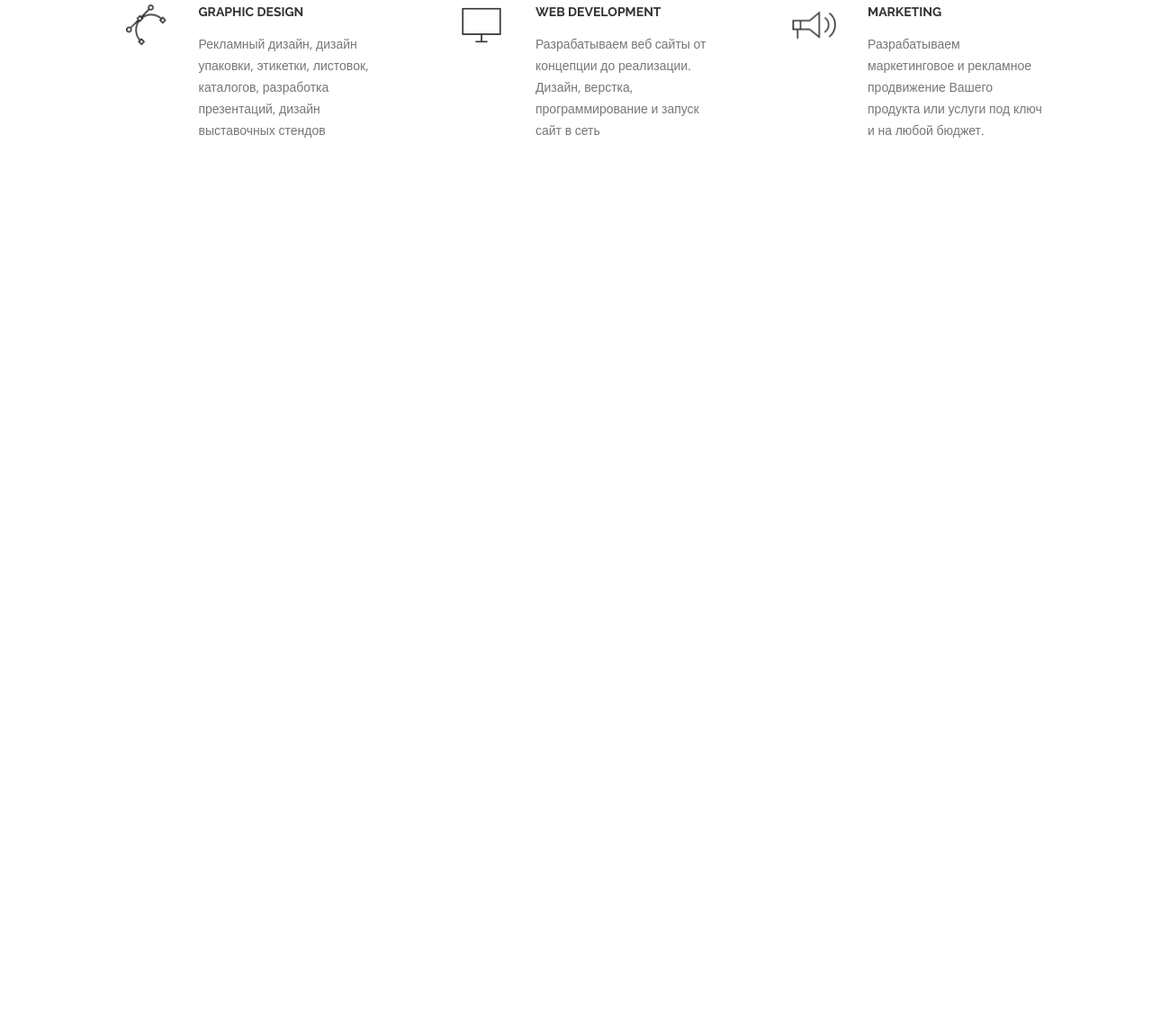
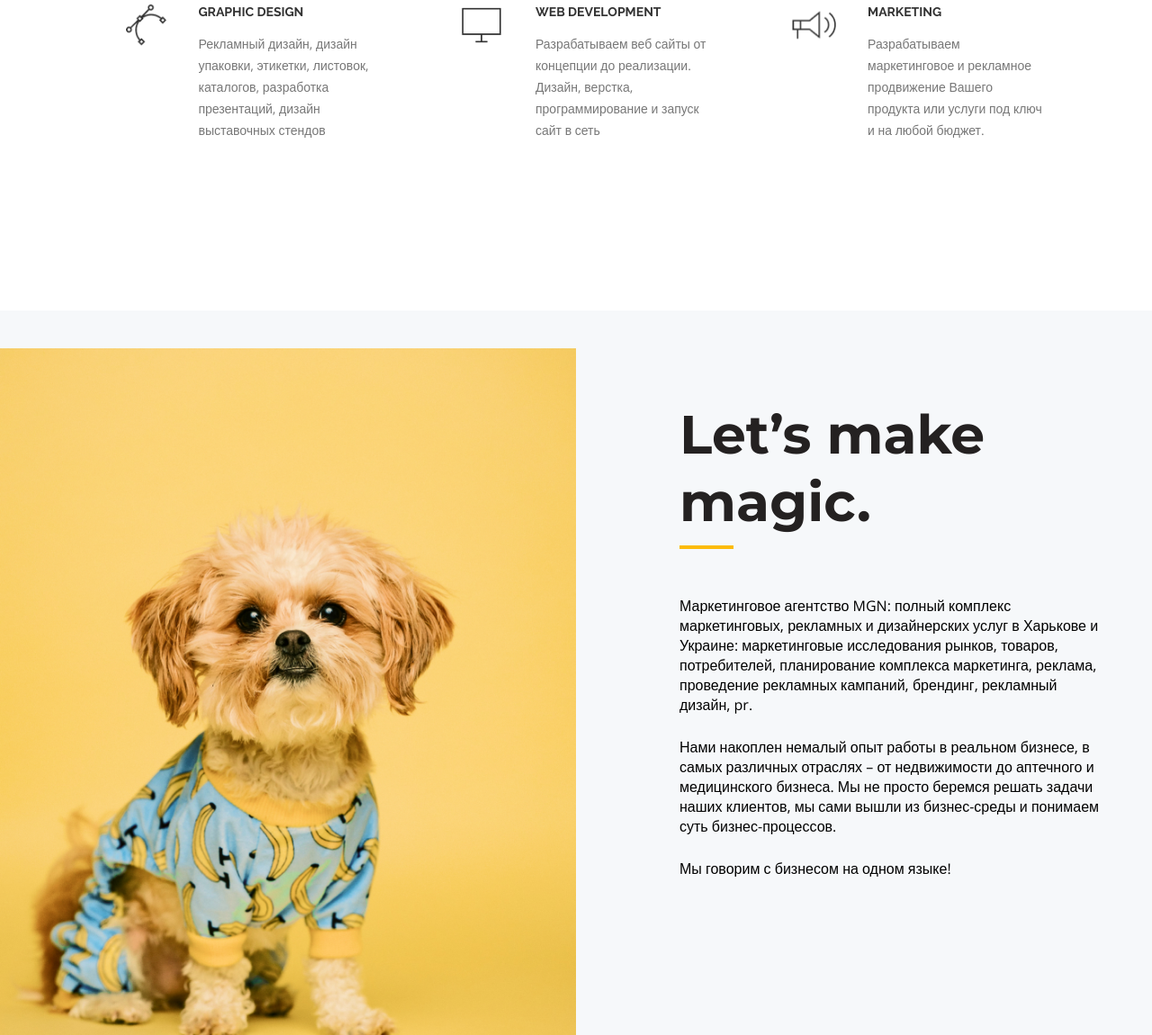
Before and after one commit to UsoTimofey/marcketing, a plain HTML site: page index.html in a window 1280 px wide. Shown: the part 1767-2917 px from the top of the page at 90% size. Before the commit the page ends 2112 px from the top, so only its background shows below. Drawn offline with nearby package versions, Linux system fonts and the light colour scheme.

Commit message:
third commit

```diff
--- a/index.html
+++ b/index.html
@@ -32,7 +32,7 @@
                                 </a>
                             </li>
                             <li class="menu__list-item">
-                                <a href="#portfolio" class="menu__list-link">
+                                <a href="" class="menu__list-link">
                                     PORTFOLIO
                                 </a>
                             </li>
@@ -77,7 +77,7 @@
             </div>
         </div>
     </section>
-    <section class="expertise" id="portfolio">
+    <section class="expertise" >
         <div class="container">
             <h2 class="title expertise__title">Our Expertise</h2>
             <div class="expertise__inner">
@@ -130,6 +130,23 @@
             </div>
         </div>
     </section>
-
+    <section class="magic">
+        <div class="container">
+            <div class="magic__inner">
+                <h2 class="title magic__title">Let’s make magic.</h2>
+                <div class="magic__text">
+                    <p>
+                        Маркетинговое агентство MGN: полный комплекс маркетинговых, рекламных и дизайнерских услуг в Харькове и Украине: маркетинговые исследования рынков, товаров, потребителей, планирование комплекса маркетинга, реклама, проведение рекламных кампаний, брендинг, рекламный дизайн, pr.
+                    </p>
+                    <p>
+                        Нами накоплен немалый опыт работы в реальном бизнесе, в самых различных отраслях – от недвижимости до аптечного и медицинского бизнеса. Мы не просто беремся решать задачи наших клиентов, мы сами вышли из бизнес-среды и понимаем суть бизнес-процессов.
+                    </p>
+                    <p>
+                        Мы говорим с бизнесом на одном языке!
+                    </p>
+                </div>
+            </div>
+        </div>
+    </section>
 </body>
 </html>
--- /dev/null
+++ b/sass/blocks/_magic.sass
@@ -0,0 +1,11 @@
+.magic
+    padding: 100px 0 215px
+    background: url('../img/magic/img.jpg') left / 50% no-repeat
+    background-color: #F6F8FA
+    &__inner
+        max-width: 470px
+        margin-left: auto
+    &__title
+        margin-bottom: 67px
+    &__text p:not(:last-child)
+        margin-bottom: 25px
--- a/sass/style.sass
+++ b/sass/style.sass
@@ -17,3 +17,4 @@
 @import 'blocks/header'
 @import 'blocks/about'
 @import 'blocks/expertise'
+@import 'blocks/_magic'
```
Also changed, not shown: css/style.css, css/style.min.css, img/magic/img.jpg (added).
